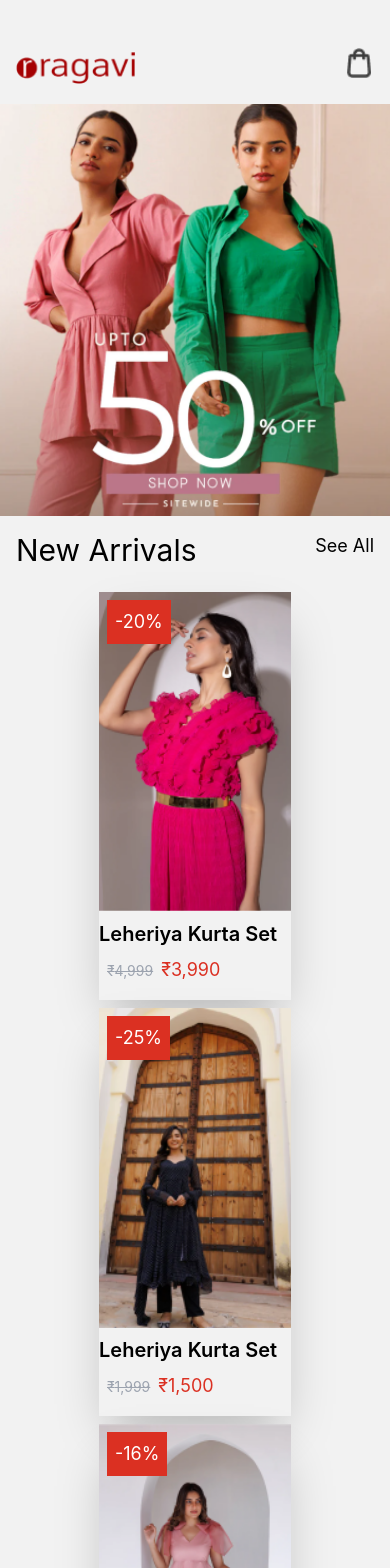
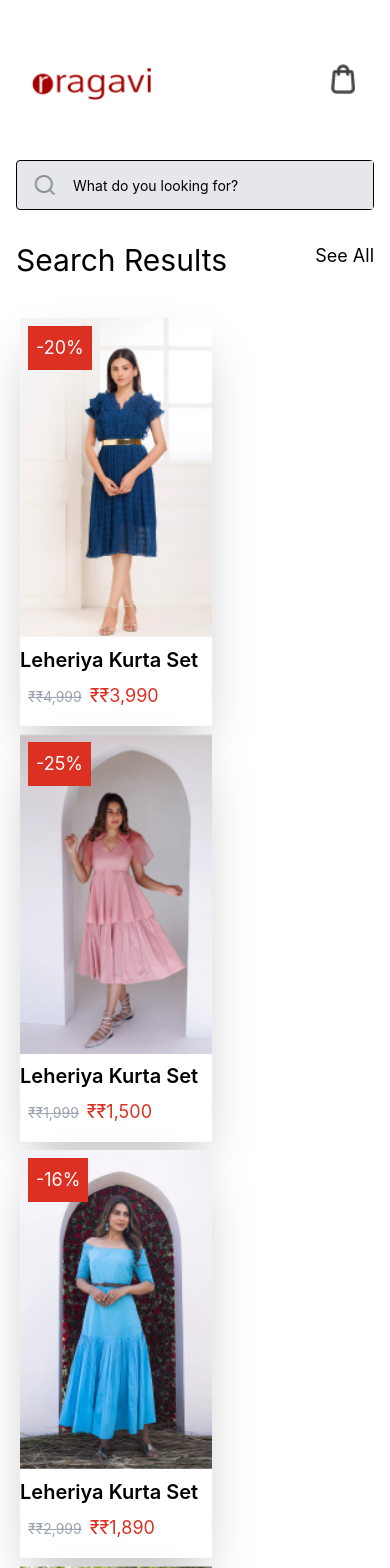
Before and after one commit to CodeAadarsh/Ragavi-mobile-app, a React Native app: screen /Home in a window 390 px wide. Shown: the top 1568 px of the page. Built offline with nearby package versions, Linux system fonts and the light colour scheme.

Commit message:
Font Add

```diff
--- a/src/routes/HomeStack.jsx
+++ b/src/routes/HomeStack.jsx
@@ -14,7 +14,7 @@ const Stack = createStackNavigator();
 export default function HomeStack() {
   return (
     <Stack.Navigator>
-      <Stack.Screen name="Home" component={Homepage} options={{headerShown:false}} />
+      <Stack.Screen name="Home" component={SearchPage} options={{headerShown:false}} />
       {/* <Stack.Screen name="Notifications" component={Notifications} /> */}
       {/* <Stack.Screen name="Profile" component={Profile} /> */}
       {/* <Stack.Screen name="Settings" component={Settings} /> */}
--- a/src/screens/Homepage.jsx
+++ b/src/screens/Homepage.jsx
@@ -89,7 +89,7 @@ const Homepage = () => {
       <View className='justify-center flex flex-row flex-wrap' >
         {/* Cards */}
         {cardDetails.map((items, index) => (
-          <TouchableOpacity>
+          <TouchableOpacity key={index}>
 
             <ProductCard
               key={index}
--- a/src/screens/SearchPage.jsx
+++ b/src/screens/SearchPage.jsx
@@ -75,7 +75,7 @@ const SearchPage = () => {
 
             {/* Heading 2 */}
             <View className='flex flex-row justify-between my-8'>
-                <Text className='text-3xl'>Search Results</Text>
+                <Text className='text-3xl font-customFont'>Search Results</Text>
                 <TouchableOpacity>
                     <Text className='text-lg'>See All</Text>
                 </TouchableOpacity>
--- a/tailwind.config.js
+++ b/tailwind.config.js
@@ -7,6 +7,9 @@ module.exports = {
         primary: '#db3022',
         secondary: '#f9f9f9',
       },
+      fontFamily:{
+        customFont: ["Frutiger.tff"]
+      },
     },
   },
   plugins: [],
```
Also changed, not shown: src/Assets/fonts/Frutiger.ttf (added).
